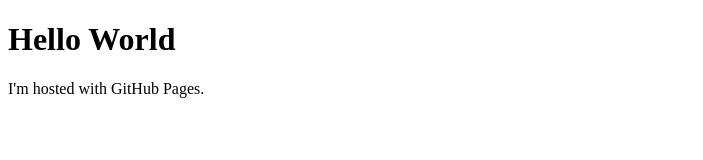
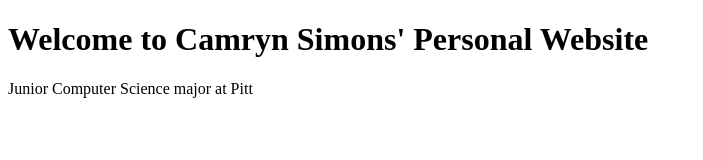
Before and after one commit to camrynsimons/camrynsimons.github.io, a plain HTML site: page Index.html in a window 1280 px wide. Shown: the whole page, without its empty margins (0-703 px from the left). Drawn offline with Linux system fonts and the light colour scheme.

Commit message:
Update Index.html

```diff
--- a/Index.html
+++ b/Index.html
@@ -1,7 +1,7 @@
 <!DOCTYPE html>
 <html>
 <body>
-<h1>Hello World</h1>
-<p>I'm hosted with GitHub Pages.</p>
+<h1>Welcome to Camryn Simons' Personal Website</h1>
+<p>Junior Computer Science major at Pitt</p>
 </body>
 </html>
```
